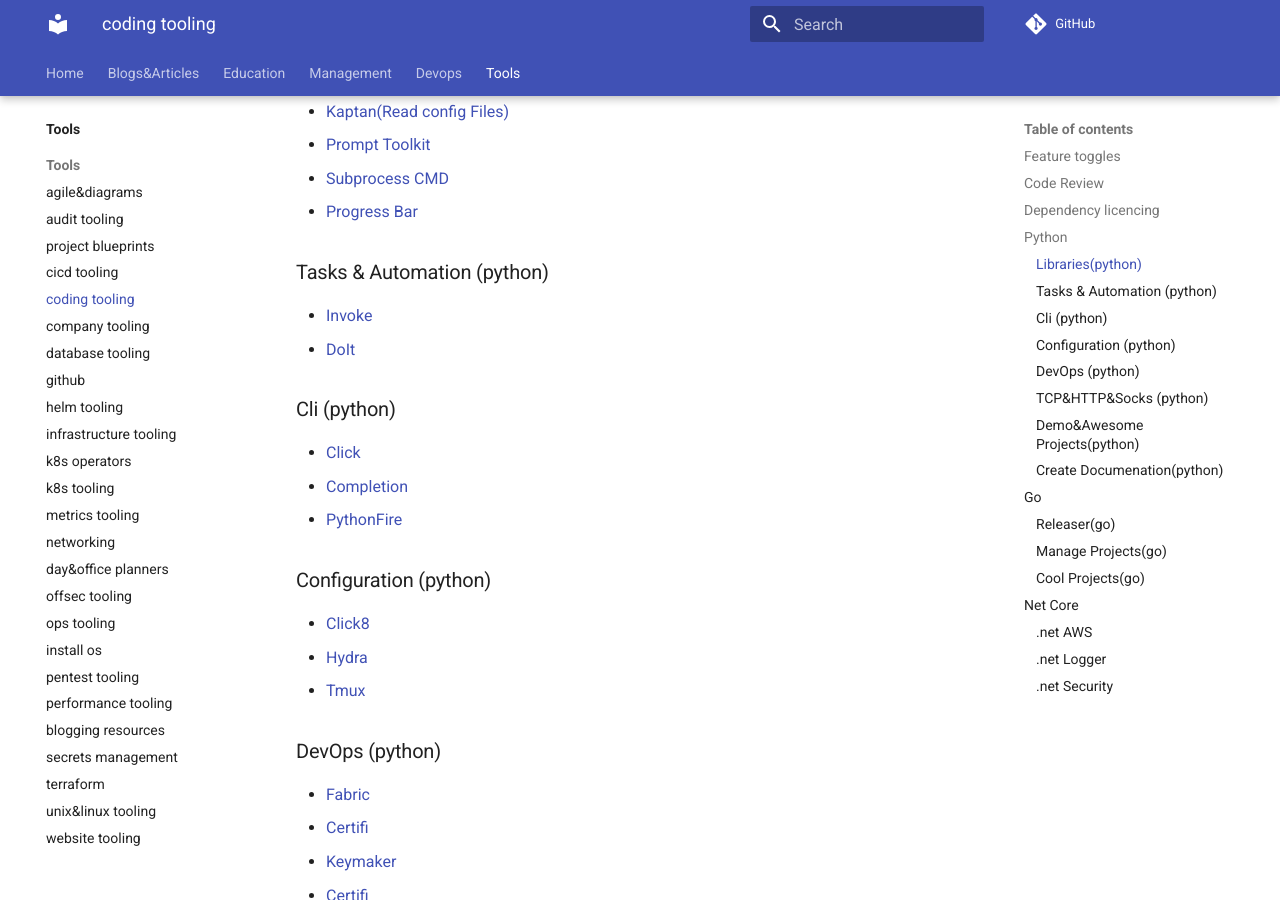
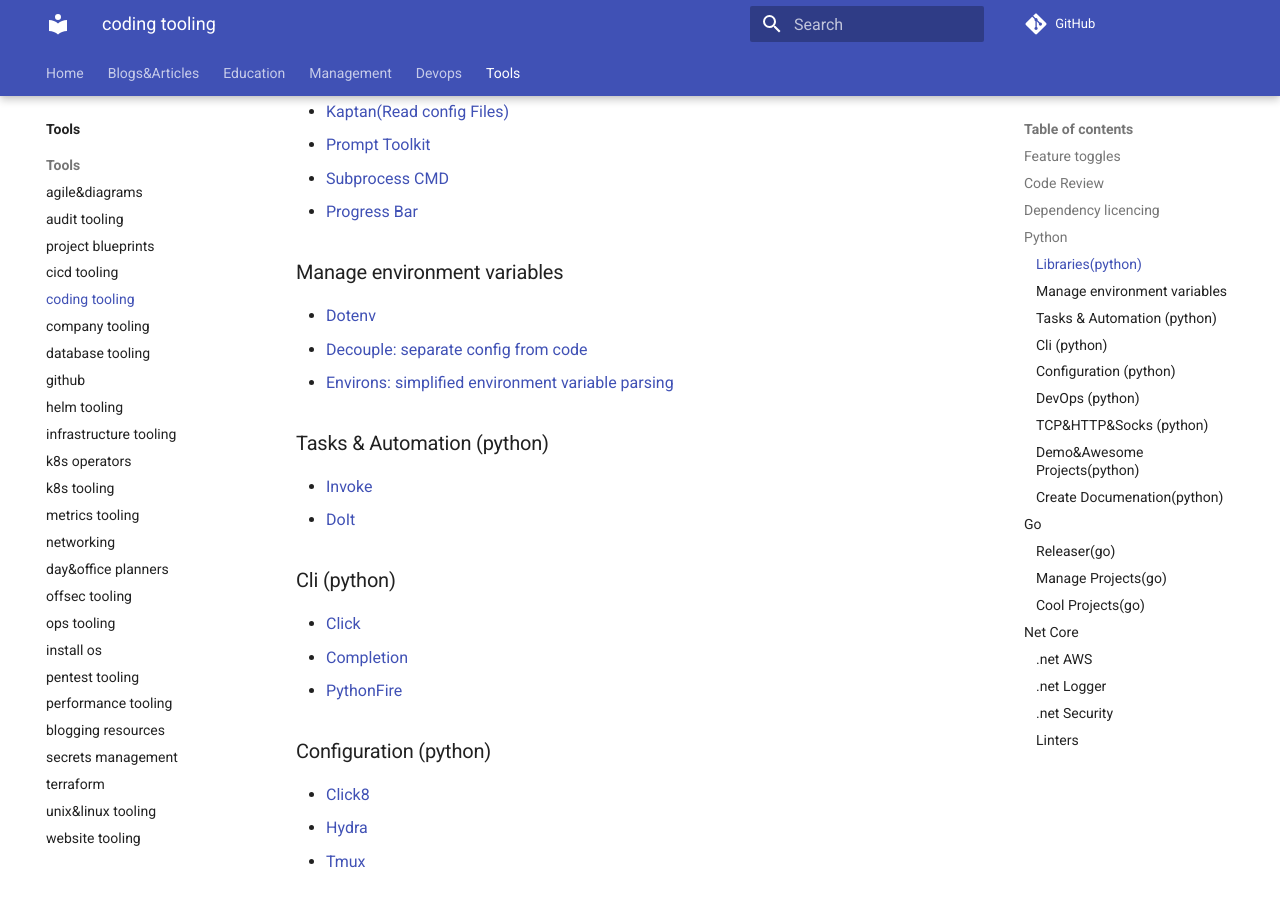
Before and after one commit to ivankatliarchuk/knowledge-base, an MkDocs documentation site: the page built from docs/tools/coding.md, in a window 1280 px wide and 900 px high, scrolled down 885 px. Built offline with MkDocs 1.6.1 and Material for MkDocs 9.7.7, drawn with Linux system fonts in a browser that asks for light colours; comment, search, counter and statistics services are not loaded; some of the changed text lies outside the part shown.

Commit message:
docs: python libraries

```diff
--- a/docs/tools/coding.md
+++ b/docs/tools/coding.md
@@ -38,6 +38,12 @@
 - [Prompt Toolkit](https://github.com/prompt-toolkit/python-prompt-toolkit)
 - [Subprocess CMD](https://github.com/amitt001/delegator.py)
 - [Progress Bar](https://github.com/rsalmei/alive-progress)
+
+### Manage environment variables
+
+- [Dotenv](https://pypi.org/project/python-dotenv)
+- [Decouple: separate config from code](https://github.com/henriquebastos/python-decouple/)
+- [Environs: simplified environment variable parsing](https://github.com/sloria/environs)
 
 ### Tasks & Automation (python)
 
@@ -117,4 +123,8 @@
 - [Security Headers](https://github.com/andrewlock/NetEscapades.AspNetCore.SecurityHeaders)
 - [Session Security](https://docs.nwebsec.com/en/latest/nwebsec/getting-started.html)
 
+### Linters
+
+- [flexible JSON/YAML linter](https://github.com/stoplightio/spectral)
+
 [review-dog]: https://github.com/reviewdog/reviewdog
```
